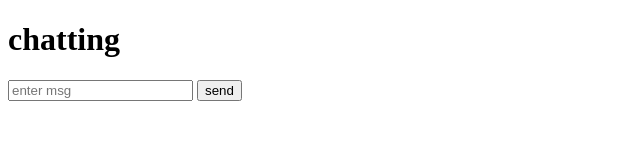
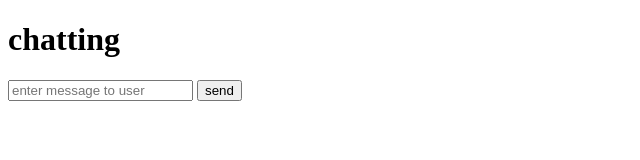
Before and after one commit to AmanRembersu/git-test, a website: page public/index.html in a window 1280 px wide. Shown: the full height of the page, 0-640 px from the left. Drawn offline with nearby package versions, Linux system fonts and the light colour scheme; no server answers.

Commit message:
last commit

```diff
--- a/public/index.html
+++ b/public/index.html
@@ -7,7 +7,7 @@
 </head>
 <body>
     <h1>chatting</h1>
-    <input type="text" name="" id="message" placeholder="enter msg">
+    <input type="text" name="" id="message" placeholder="enter message to user">
     <script src="/socket.io/socket.io.js"></script>
     <button id="send">send</button>
     <div id="messages"></div>
```
